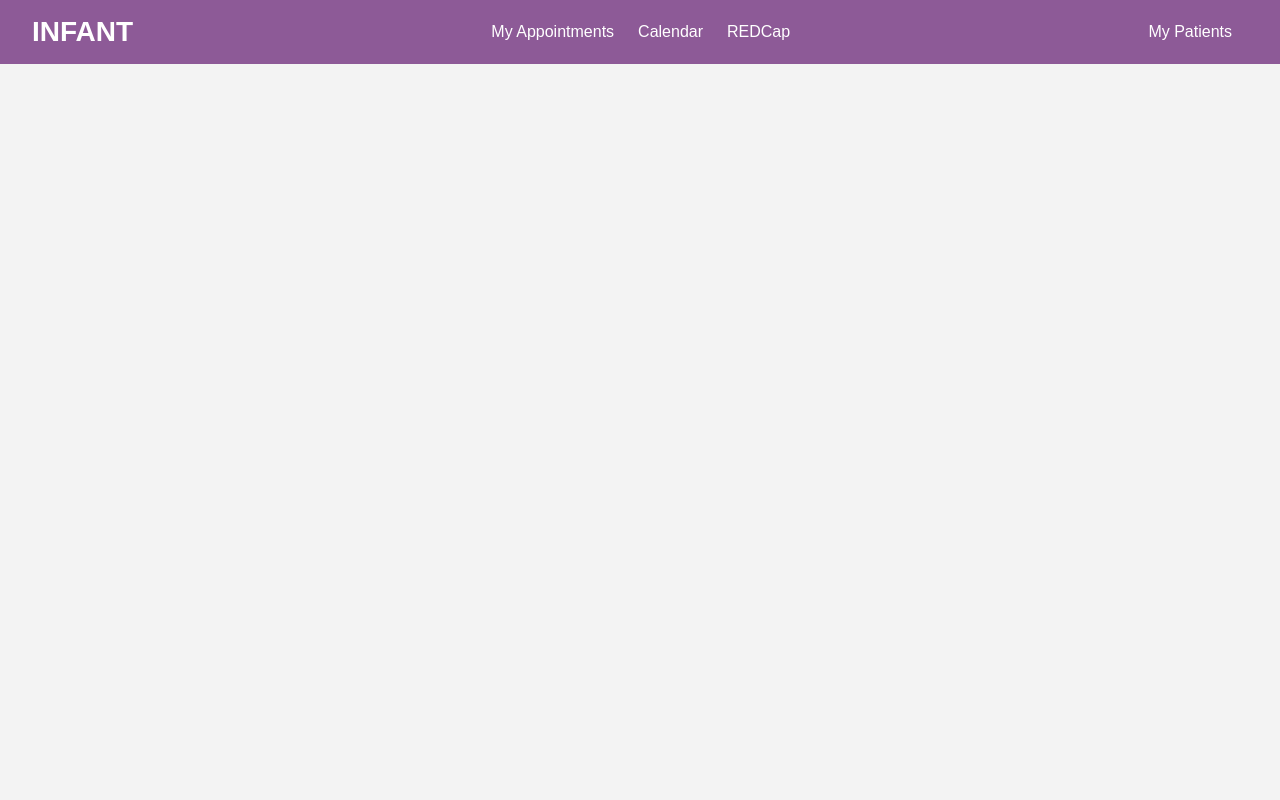
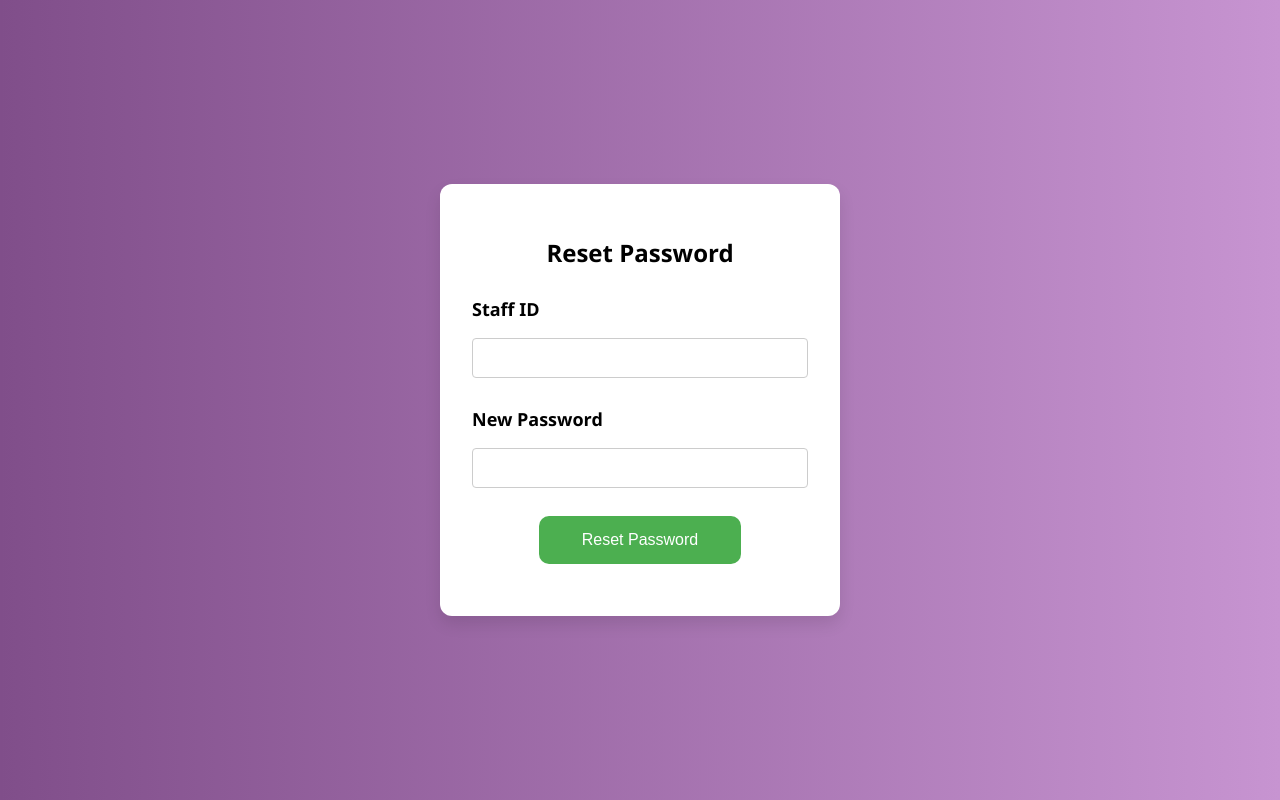
Before and after one commit to Aoibheannmangan/test-scheduler, a React (Create React App) app: page /forgotpsw in a window 1280 px wide. Built offline with nearby package versions, Linux system fonts and the light colour scheme.

Commit message:
password reser

```diff
--- a/src/App.js
+++ b/src/App.js
@@ -7,10 +7,11 @@ import MyCalendar from './calender';
 import Account from './account';
 import LogIn from './login';
 import SignUp from './signup';
+import ForgotPsw from './forgotpsw'
 
 function App() {
   const location = useLocation();
-  const hideNavbarPaths = ['/signup', '/login'];
+  const hideNavbarPaths = ['/signup', '/login', '/forgotpsw'];
 
   return (
     <>
@@ -24,6 +25,7 @@ function App() {
           <Route path="/account" element={<Account />} />
           <Route path="/login" element={<LogIn />} />
           <Route path="/signup" element={<SignUp />} />
+          <Route path="/forgotpsw" element={<ForgotPsw />} />
         </Routes>
       </div>
     </>
--- a/src/account.js
+++ b/src/account.js
@@ -38,7 +38,6 @@ const Account = () => {
     <div className="AccountInfo">
       <h1>My Patient Information</h1>
       <a href="info" className="edit">Add Patients</a>
-      <a href="login" className="logout">Log Out</a>
       {userList.map((user) => (
         <div className="display" key={user.id}>
           <div className="card-header">
--- a/src/components/Navbar.js
+++ b/src/components/Navbar.js
@@ -19,9 +19,7 @@ const Navbar = () => {
 
             <div className="navbar-right">
                 <Link to="/account" className="nav-link">My Patients</Link>
-                <Link to="/account" className="user-icon">
-                    <i className="fas fa-user"></i>
-                </Link>
+                <Link to="/login" className="nav-link">Log Out</Link>
             </div>
         </nav>
     );
--- /dev/null
+++ b/src/forgotpsw.js
@@ -0,0 +1,71 @@
+import React, { useState} from 'react';
+import { useNavigate} from 'react-router-dom';
+import Alert from './components/Alert';
+
+const ForgotPsw = () => {
+    const [staffId, setStaffId] = useState('');
+    const [newPassword, setNewPassword] = useState('');
+    const [alert, setAlert] = useState(null);
+    const navigate = useNavigate();
+
+    const handleReset = (e) => {
+        e.preventDefault();
+        const users = JSON.parse(localStorage.getItem('users')) || [];
+        const userIndex = users.findIndex(user => user.staffId === staffId);
+
+        if (userIndex !== -1) {
+            const currentPassword = users[userIndex].password;
+
+            if (newPassword === currentPassword) {
+                setAlert({ message: "New password cannot be the same as the old password", type:"error"});
+                return;
+            }
+            users[userIndex].password = newPassword;
+            localStorage.setItem('users', JSON. stringify(users));
+            setAlert({message: 'Password reset successful!', type: 'success'});
+            navigate('/calender');
+        }
+    };
+
+    return (
+        <div className="login-container">
+            <div className="form-wrapper">
+                <div className="login-card">
+                    {alert && (
+                        <Alert
+                            message={alert.message}
+                            type={alert.type}
+                            onClose={() => setAlert(null)}
+                        />
+                    )}
+                <form onSubmit={handleReset}>
+                    <h2>Reset Password</h2>
+                    <div className="input-group">
+                        <label>Staff ID</label>
+                        <input
+                            type="number"
+                            value={staffId}
+                            onChange={(e) => setStaffId(e.target.value)}
+                            required
+                        />
+                    </div>
+                    <div className="input-group">
+                        <label>New Password</label>
+                        <input
+                            type="password"
+                            value={newPassword}
+                            onChange={(e) => setNewPassword(e.target.value)}
+                            required
+                        />
+                    </div>
+                    <button type="submit" className="loginbtn">Reset Password</button>
+
+                </form>
+                </div>
+
+            </div>
+        </div>
+    );
+};
+
+export default ForgotPsw;
--- a/src/info.css
+++ b/src/info.css
@@ -12,13 +12,14 @@ body {
     text-align: center;
     margin:auto;
     margin-top: 20px;
+    font-family: 'Segoe UI', Tahoma, Geneva, Verdana, sans-serif;
 }
 .form-border {
     background-color: #fff;
     border-radius: 15px;
     box-shadow: 0 0 20px rgba(0, 0, 0, 0.2);
     padding: 10px 20px;
-    transition: transorm 0.2s;
+    transition: transform 0.2s;
     width: 500px;
     text-align: center;
     margin:auto;
@@ -28,6 +29,7 @@ body {
 h1 {
     font-size: x-large;
     text-align: center;
+    font-family: 'Segoe UI', Tahoma, Geneva, Verdana, sans-serif;
     color: #000000;
 }
 
@@ -57,8 +59,9 @@ label {
     margin-top: 8px;
     margin-bottom: 5px;
     text-align: left;
-    color: #555;
+    color: #000000;
     font-weight: bold;
+    font-family: 'Segoe UI', Tahoma, Geneva, Verdana, sans-serif;
 }
 
 button {
@@ -78,7 +81,6 @@ textarea {
     width: 98%;
     min-height: 100px;
     max-height: 150px;
-
 }
 
 select {
@@ -92,5 +94,4 @@ select {
     color: #333;
     box-sizing: border-box;
     transition: border-color 0.3s ease;
-
 }
--- a/src/login.css
+++ b/src/login.css
@@ -39,7 +39,7 @@
     width: 100%;
     padding: 0.75rem;
     margin-bottom: 1rem;
-    border: 1px solid #cecaca;
+    border: 1px solid #000000;
     border-radius: 8px;
     transition: border-color 0.3s;
 }
@@ -87,7 +87,7 @@
 .input-icon-wrapper {
   display: flex;
   align-items: center;
-  border: 1px solid #ffffff;
+  border: 1px solid #000000;
   border-radius: 4px;
   padding: 8px 10px;
   background-color: #fff;
--- a/src/login.js
+++ b/src/login.js
@@ -90,6 +90,9 @@ const LogIn = () => {
                     required
                   />
                 </div>
+                <div className="forgot-password-link">
+                    <a href="/forgotpsw">Forgot Password?</a>
+                </div>
               </div>
               <button
                 type="submit"
```
